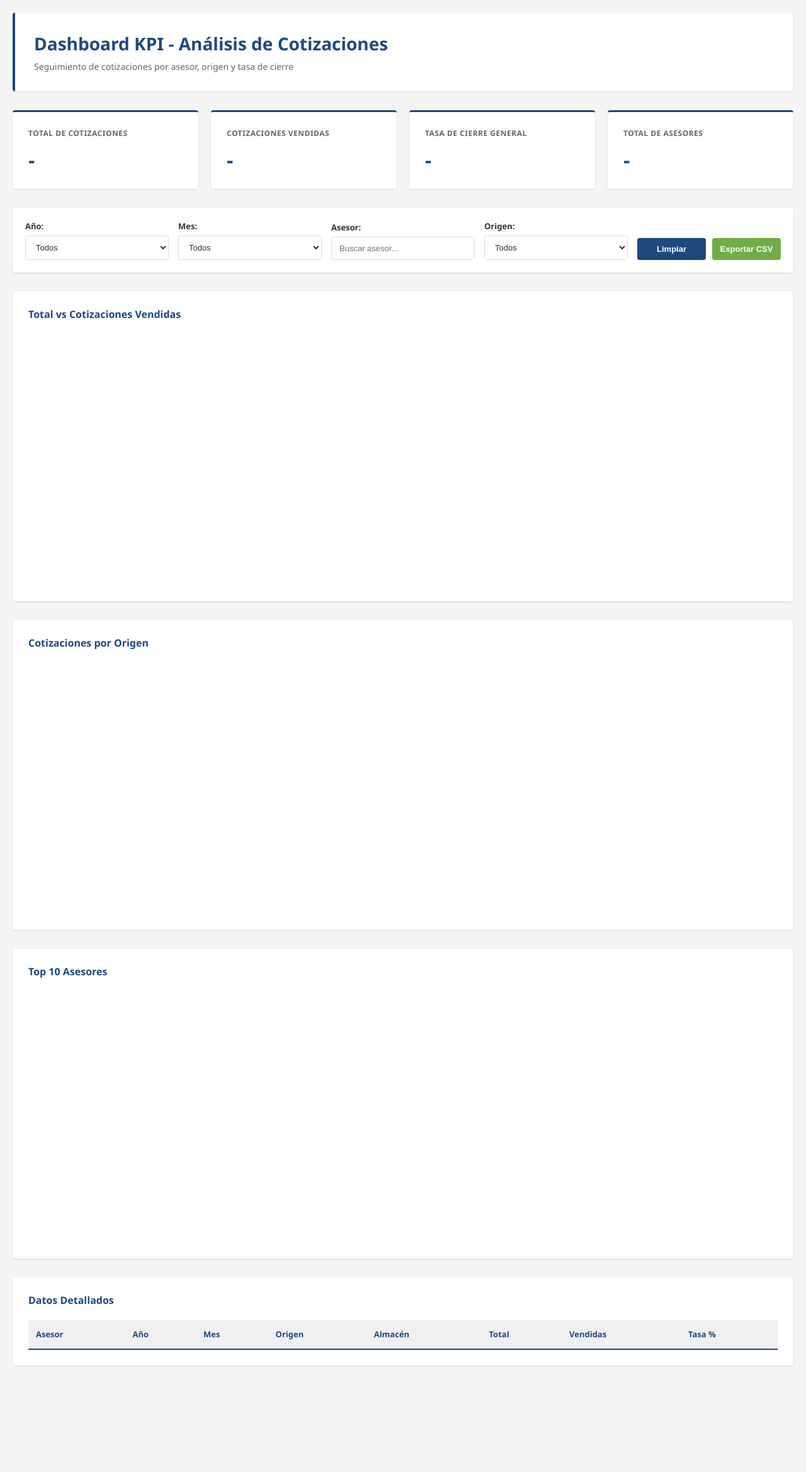
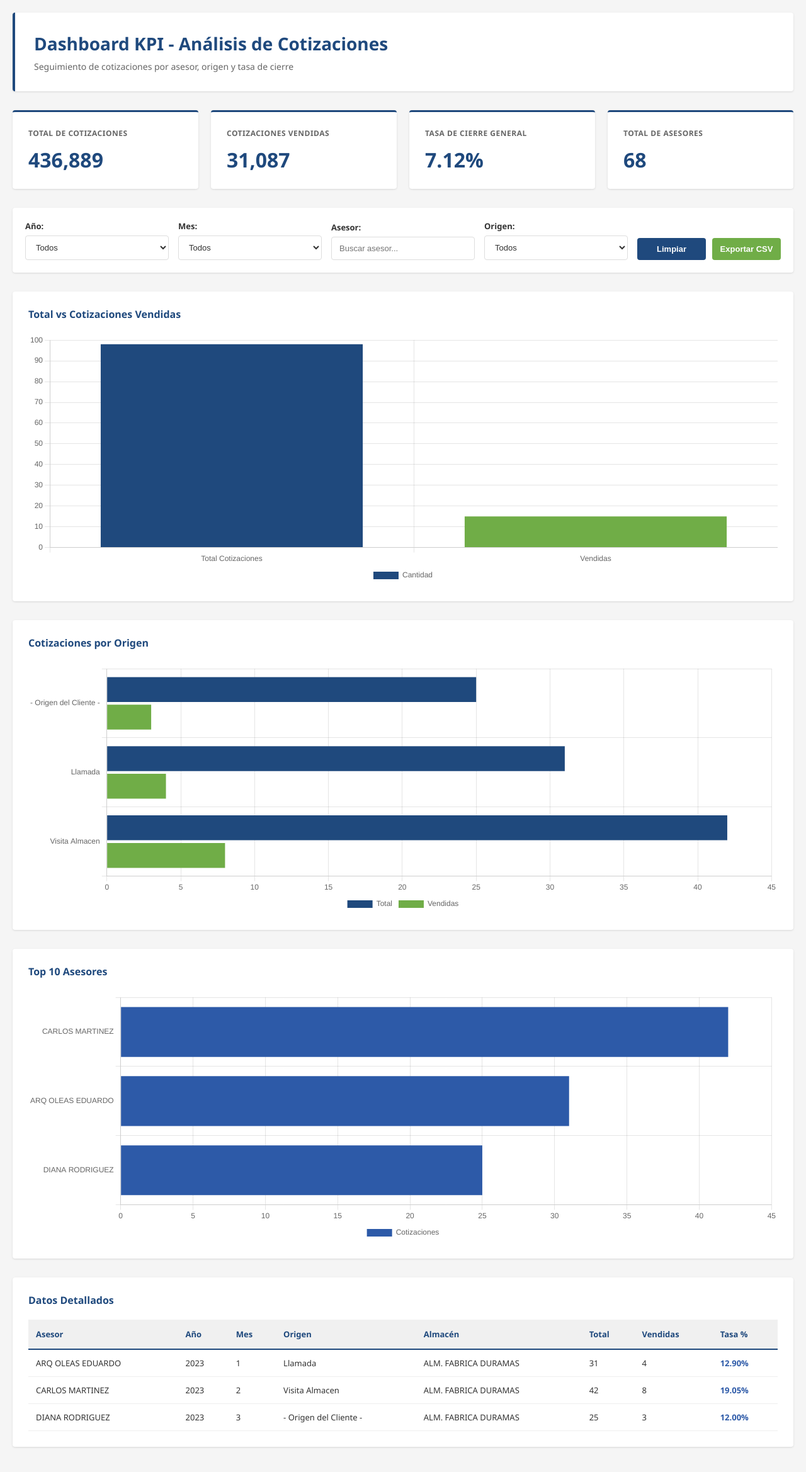
Before and after one commit to damleay23/dashboard-kpi, a website: page dashboard/public/dashboard.html in a window 1280 px wide. Shown: the whole page at 63% size. Before the commit the page ends 2219 px from the top, so only its background shows below. Drawn offline with nearby package versions, Linux system fonts and the light colour scheme.

Commit message:
Add demo data to fix Vercel deployment - use demo data instead of large datos.js

```diff
--- a/dashboard/public/dashboard.html
+++ b/dashboard/public/dashboard.html
@@ -392,14 +392,28 @@
         };
 
         function cargarDatos() {
-            if (typeof DATOS_DASHBOARD === 'undefined') {
-                setTimeout(cargarDatos, 300);
-                return;
-            }
+            // Datos de ejemplo/demo - suficientes para demostrar funcionalidad
+            const datosDemostracion = {
+                resumen_general: {
+                    total_cotizaciones: 436889,
+                    total_vendidas: 31087,
+                    tasa_cierre: 7.12,
+                    total_asesores: 68
+                },
+                filtros: {
+                    anos: [2022, 2023, 2024],
+                    asesores: ["ARQ OLEAS EDUARDO", "CARLOS MARTINEZ", "DIANA RODRIGUEZ", "ESTEBAN GARCIA", "FABIOLA TORRES", "GABRIEL LOPEZ", "HELENA SOTO", "IGNACIO MORALES", "JAZMINA SANTAMARIA", "JAMA LUISA"],
+                    origenes: ["- Origen del Cliente -", "Llamada", "Visita Almacen", "Digitales", "Visita Obra", "Email", "Referencia", "Neo"]
+                },
+                por_asesor_mes_origen_almacen: [
+                    {nombre_vendedor: "ARQ OLEAS EDUARDO", año: 2023, mes: 1, origen_negociacion: "Llamada", nombre_almacen: "ALM. FABRICA DURAMAS", total_cotizaciones: 31, cotizaciones_vendidas: 4, tasa_cierre: 12.9},
+                    {nombre_vendedor: "CARLOS MARTINEZ", año: 2023, mes: 2, origen_negociacion: "Visita Almacen", nombre_almacen: "ALM. FABRICA DURAMAS", total_cotizaciones: 42, cotizaciones_vendidas: 8, tasa_cierre: 19.05},
+                    {nombre_vendedor: "DIANA RODRIGUEZ", año: 2023, mes: 3, origen_negociacion: "- Origen del Cliente -", nombre_almacen: "ALM. FABRICA DURAMAS", total_cotizaciones: 25, cotizaciones_vendidas: 3, tasa_cierre: 12.0}
+                ]
+            };
 
-            datos = DATOS_DASHBOARD;
-            console.log('Datos cargados exitosamente:', datos);
-
+            datos = datosDemostracion;
+            console.log('Datos de demostración cargados');
             actualizarMetricas();
             llenarFiltros();
             actualizarDatos();
```
Also changed, not shown: dashboard/api/datos.js (added, +25 -0 lines), dashboard/public/index.html (+24 -24 lines).
